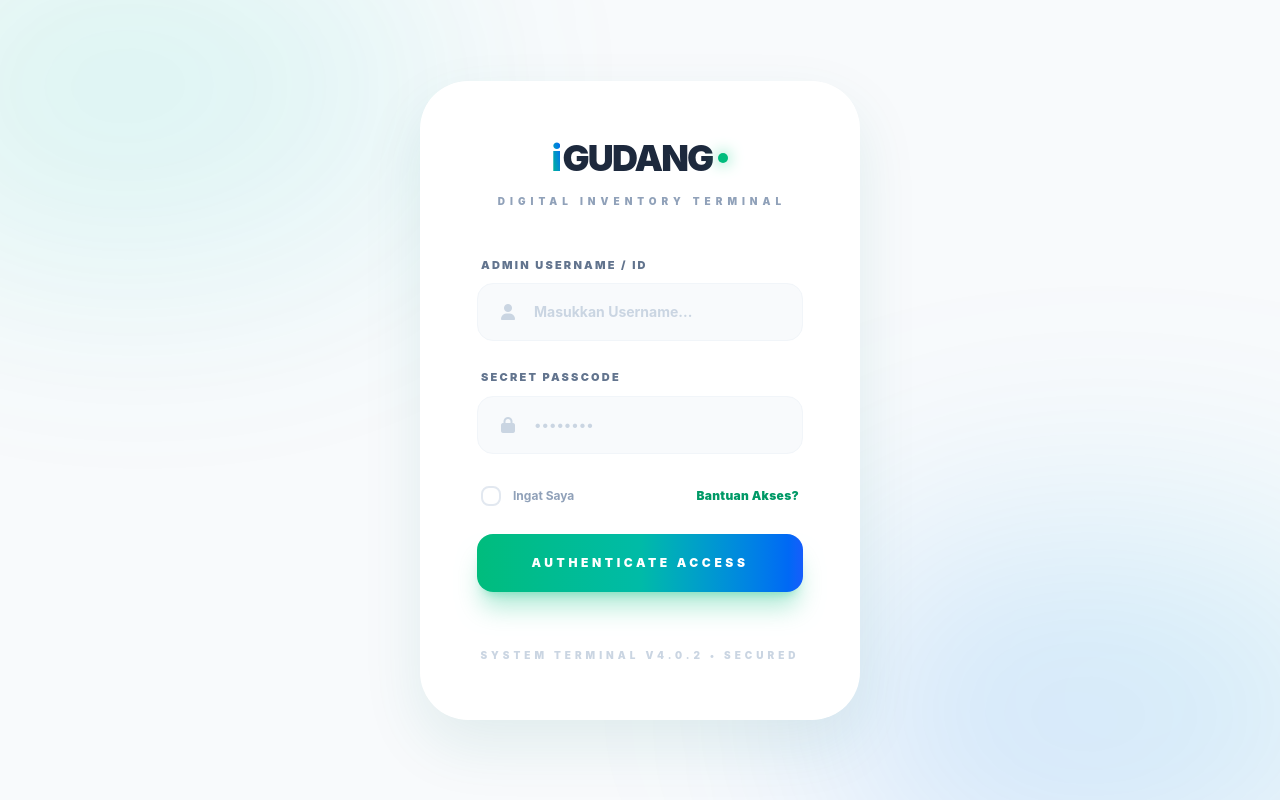
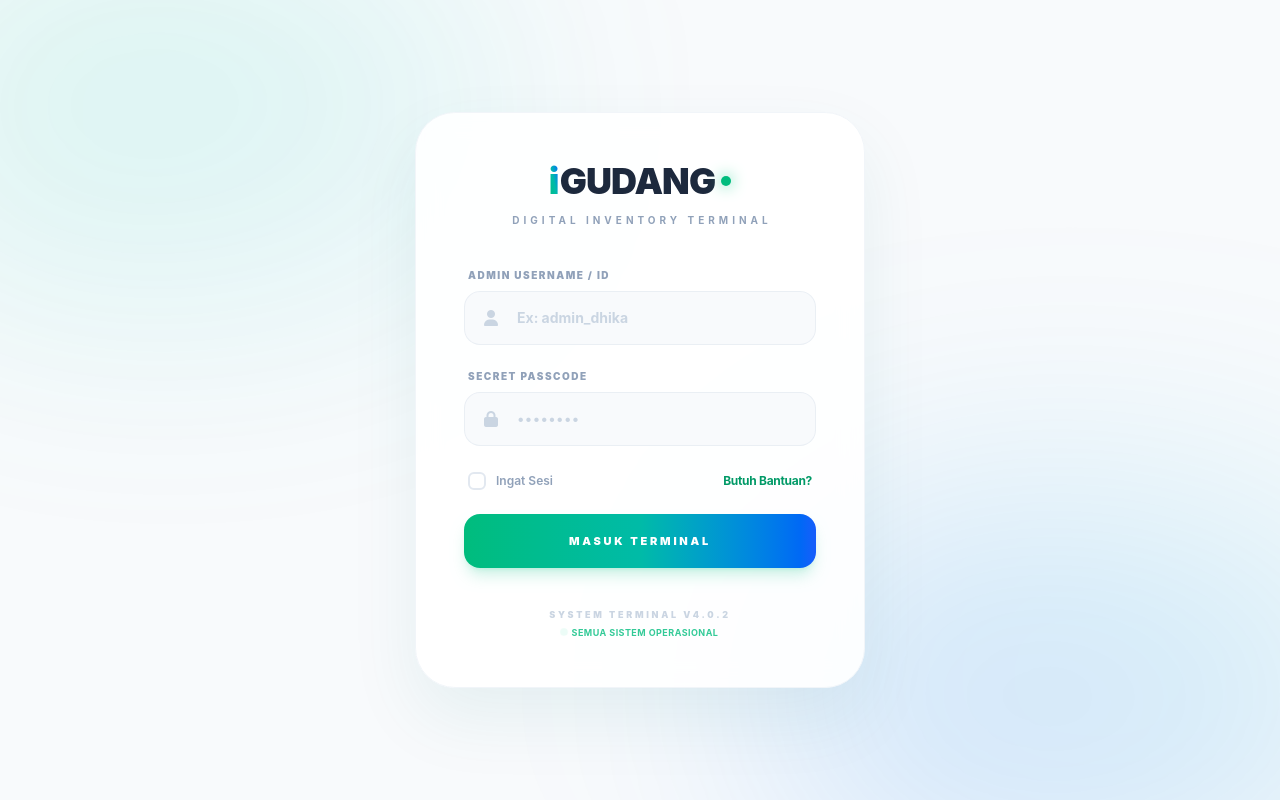
Before and after one commit to BIMAWAHYU12/GitpushDoa, a React (Vite) app in the folder frontend/: page /login in a window 1280 px wide. Built offline with nearby package versions, Linux system fonts and the light colour scheme.

Commit message:
alia meperbarui login informasi

```diff
--- a/frontend/src/pages/Login.jsx
+++ b/frontend/src/pages/Login.jsx
@@ -1,24 +1,38 @@
-import React, { useState } from 'react';
+import React, { useState, useEffect } from 'react';
 import { useNavigate } from 'react-router-dom';
 
 const Login = () => {
   // State Input Form
   const [username, setUsername] = useState('');
   const [password, setPassword] = useState('');
+  const [rememberMe, setRememberMe] = useState(false);
+  const [showPassword, setShowPassword] = useState(false);
 
-  // State Handling API Connection
+  // State Handling API & Validasi
   const [error, setError] = useState('');
   const [isLoading, setIsLoading] = useState(false);
+  const [isTouched, setIsTouched] = useState({ username: false, password: false });
 
   const navigate = useNavigate();
 
+  // Bersihkan error secara otomatis ketika user mulai mengetik ulang
+  useEffect(() => {
+    if (error) setError('');
+  }, [username, password]);
+
   const handleLogin = async (e) => {
     e.preventDefault();
+
+    // Validasi sederhana di sisi klien sebelum menembak API
+    if (username.trim().length < 3) {
+      setError('Username harus memiliki minimal 3 karakter!');
+      return;
+    }
+
     setError('');
     setIsLoading(true);
 
     try {
-      // Tembak langsung ke Endpoint Backend Node.js lu
       const response = await fetch('http://localhost:5000/api/auth/login', {
         method: 'POST',
         headers: {
@@ -29,23 +43,19 @@ const Login = () => {
 
       const result = await response.json();
 
-      // Jika status code bukan 200 (misal: 400, 401, 500)
       if (!response.ok) {
-        throw new Error(result.message || 'Login gagal, periksa jaringan Anda!');
+        throw new Error(result.message || 'Kredensial salah atau server tidak merespon!');
       }
 
-      // 🔥 AMBIL DATA ASLI DARI BACKEND & SIMPAN KE LOCALSTORAGE
+      // SIMPAN DATA KE LOCALSTORAGE
       localStorage.setItem('token', result.token);
-      localStorage.setItem('user_role', result.user.role); // Otomatis 'admin' / 'staff' sesuai DB
+      localStorage.setItem('user_role', result.user.role);
       localStorage.setItem('username', result.user.username);
       localStorage.setItem('isLoggedIn', 'true');
 
-      console.log("[FRONTEND LOG]: Login Sukses, Token disimpan.");
-
-      // Redirect ke halaman Dashboard utama
+      console.log("[FRONTEND LOG]: Login Sukses.");
       navigate('/dashboard');
     } catch (err) {
-      // Tampilkan pesan error dari backend ke komponen UI
       setError(err.message);
     } finally {
       setIsLoading(false);
@@ -53,50 +63,53 @@ const Login = () => {
   };
 
   return (
-    <div className="min-h-screen w-full flex items-center justify-center bg-[#f8fafc] relative overflow-hidden font-sans">
+    <div className="min-h-screen w-full flex items-center justify-center bg-[#f8fafc] relative overflow-hidden font-sans select-none">
 
-      {/* 🔮 BACKGROUND ORNAMENTS: Efek Blur Futuristik */}
-      <div className="absolute top-[-10%] left-[-10%] w-[45%] h-[45%] rounded-full bg-gradient-to-br from-emerald-400/20 to-cyan-500/10 blur-[120px] animate-pulse"></div>
-      <div className="absolute bottom-[-10%] right-[-10%] w-[45%] h-[45%] rounded-full bg-gradient-to-tr from-blue-600/20 to-teal-400/10 blur-[120px]"></div>
+      {/* 🔮 BACKGROUND ORNAMENTS: Blur Futuristik */}
+      <div className="absolute top-[-10%] left-[-10%] w-[50%] h-[50%] rounded-full bg-gradient-to-br from-emerald-400/20 to-cyan-500/10 blur-[130px] animate-pulse"></div>
+      <div className="absolute bottom-[-10%] right-[-10%] w-[50%] h-[50%] rounded-full bg-gradient-to-tr from-blue-600/20 to-teal-400/10 blur-[130px]"></div>
 
       {/* 📦 LOGIN CARD CONTAINER */}
-      <div className="w-full max-w-[440px] p-10 sm:p-14 bg-white rounded-[48px] shadow-[0_25px_60px_rgba(15,118,110,0.1)] border border-white/50 z-10 mx-4 backdrop-blur-sm">
+      <div className="w-full max-w-[450px] p-8 sm:p-12 bg-white/90 rounded-[40px] shadow-[0_30px_70px_rgba(15,118,110,0.08)] border border-slate-100 z-10 mx-4 backdrop-blur-md transition-all duration-300">
 
-        {/* HEADER: Branding iGudang (Typography Only) */}
-        <div className="text-center mb-12">
-          <h1 className="text-4xl font-black tracking-[-0.05em] flex items-center justify-center mb-4">
-            <span className="bg-gradient-to-tr from-emerald-500 to-blue-600 bg-clip-text text-transparent">i</span>
-            <span className="text-slate-800 ml-0.5">GUDANG</span>
+        {/* HEADER: Branding iGudang */}
+        <div className="text-center mb-10">
+          <h1 className="text-4xl font-black tracking-[-0.05em] flex items-center justify-center mb-3">
+            <span className="bg-gradient-to-tr from-emerald-500 via-teal-500 to-blue-600 bg-clip-text text-transparent">i</span>
+            <span className="text-slate-800 ml-0.5 tracking-tight">GUDANG</span>
             <span className="ml-1.5 h-2.5 w-2.5 rounded-full bg-emerald-500 shadow-[0_0_15px_rgba(52,211,153,1)]"></span>
           </h1>
-          <p className="text-[10px] font-black text-slate-400 uppercase tracking-[0.5em] ml-1">
+          <p className="text-[10px] font-bold text-slate-400 uppercase tracking-[0.4em] ml-1">
             Digital Inventory Terminal
           </p>
         </div>
 
-        {/* ⚠️ ALERT BOX: Muncul otomatis jika username/password salah */}
+        {/* ⚠️ ALERT BOX */}
         {error && (
-          <div className="mb-6 p-4 bg-red-50 border border-red-200 text-red-600 rounded-2xl text-xs font-bold text-center animate-shake">
-            ⚠️ {error}
+          <div className="mb-6 p-4 bg-red-50/80 border border-red-100 text-red-600 rounded-2xl text-xs font-semibold flex items-center gap-2 justify-center animate-fade-in shadow-sm">
+            <i className="fas fa-exclamation-circle text-sm"></i>
+            <span>{error}</span>
           </div>
         )}
 
         {/* FORM LOGIN */}
-        <form onSubmit={handleLogin} className="space-y-7">
+        <form onSubmit={handleLogin} className="space-y-6">
 
           {/* USERNAME INPUT */}
-          <div className="space-y-2.5">
-            <label className="block text-[11px] font-black text-slate-500 uppercase tracking-[0.2em] ml-1">
+          <div className="space-y-2">
+            <label className={`block text-[10px] font-black uppercase tracking-[0.15em] ml-1 transition-colors duration-300 ${isTouched.username ? 'text-emerald-600' : 'text-slate-400'}`}>
               Admin Username / ID
             </label>
-            <div className="relative group">
-              <i className="fas fa-user absolute left-6 top-1/2 -translate-y-1/2 text-slate-300 group-focus-within:text-emerald-500 transition-colors"></i>
+            <div className="relative">
+              <i className={`fas fa-user absolute left-5 top-1/2 -translate-y-1/2 transition-colors duration-300 ${username ? 'text-emerald-500' : 'text-slate-300'}`}></i>
               <input
                 type="text"
                 required
                 disabled={isLoading}
-                className="w-full pl-14 pr-6 py-4.5 bg-slate-50 border border-slate-100 rounded-2xl focus:outline-none focus:ring-4 focus:ring-emerald-500/10 focus:border-emerald-500 transition-all duration-300 text-sm font-bold text-slate-700 placeholder:text-slate-300 disabled:opacity-50"
-                placeholder="Masukkan Username..."
+                onFocus={() => setIsTouched({ ...isTouched, username: true })}
+                onBlur={() => setIsTouched({ ...isTouched, username: false })}
+                className="w-full pl-13 pr-5 py-4 bg-slate-50 border border-slate-200/60 rounded-2xl focus:outline-none focus:ring-4 focus:ring-emerald-500/5 focus:border-emerald-500 focus:bg-white transition-all duration-300 text-sm font-bold text-slate-700 placeholder:text-slate-300 disabled:opacity-50"
+                placeholder="Ex: admin_dhika"
                 value={username}
                 onChange={(e) => setUsername(e.target.value)}
               />
@@ -104,56 +117,81 @@ const Login = () => {
           </div>
 
           {/* PASSWORD INPUT */}
-          <div className="space-y-2.5">
-            <label className="block text-[11px] font-black text-slate-500 uppercase tracking-[0.2em] ml-1">
+          <div className="space-y-2">
+            <label className={`block text-[10px] font-black uppercase tracking-[0.15em] ml-1 transition-colors duration-300 ${isTouched.password ? 'text-emerald-600' : 'text-slate-400'}`}>
               Secret Passcode
             </label>
-            <div className="relative group">
-              <i className="fas fa-lock absolute left-6 top-1/2 -translate-y-1/2 text-slate-300 group-focus-within:text-emerald-500 transition-colors"></i>
+            <div className="relative">
+              <i className={`fas fa-lock absolute left-5 top-1/2 -translate-y-1/2 transition-colors duration-300 ${password ? 'text-emerald-500' : 'text-slate-300'}`}></i>
               <input
-                type="password"
+                type={showPassword ? "text" : "password"}
                 required
                 disabled={isLoading}
-                className="w-full pl-14 pr-6 py-4.5 bg-slate-50 border border-slate-100 rounded-2xl focus:outline-none focus:ring-4 focus:ring-emerald-500/10 focus:border-emerald-500 transition-all duration-300 text-sm font-medium text-slate-700 placeholder:text-slate-300 disabled:opacity-50"
+                onFocus={() => setIsTouched({ ...isTouched, password: true })}
+                onBlur={() => setIsTouched({ ...isTouched, password: false })}
+                className="w-full pl-13 pr-12 py-4 bg-slate-50 border border-slate-200/60 rounded-2xl focus:outline-none focus:ring-4 focus:ring-emerald-500/5 focus:border-emerald-500 focus:bg-white transition-all duration-300 text-sm font-medium text-slate-700 placeholder:text-slate-300 disabled:opacity-50 tracking-wide"
                 placeholder="••••••••"
                 value={password}
                 onChange={(e) => setPassword(e.target.value)}
               />
+              {/* Tombol Intip Password */}
+              {password && (
+                <button
+                  type="button"
+                  tabIndex="-1"
+                  onClick={() => setShowPassword(!showPassword)}
+                  className="absolute right-4 top-1/2 -translate-y-1/2 text-slate-400 hover:text-slate-600 focus:outline-none transition-colors p-1"
+                >
+                  <i className={`fas ${showPassword ? 'fa-eye-slash' : 'fa-eye'} text-xs`}></i>
+                </button>
+              )}
             </div>
           </div>
 
           {/* HELPER LINKS */}
-          <div className="flex items-center justify-between px-1 pt-1">
+          <div className="flex items-center justify-between px-1 pt-0.5">
             <label className="flex items-center cursor-pointer group">
               <div className="relative flex items-center">
-                <input type="checkbox" className="peer hidden" />
-                <div className="h-5 w-5 border-2 border-slate-200 rounded-lg peer-checked:bg-emerald-500 peer-checked:border-emerald-500 transition-all"></div>
-                <i className="fas fa-check absolute text-[10px] text-white opacity-0 peer-checked:opacity-100 left-1.5 transition-opacity"></i>
+                <input
+                  type="checkbox"
+                  className="peer hidden"
+                  checked={rememberMe}
+                  onChange={(e) => setRememberMe(e.target.checked)}
+                />
+                <div className="h-[18px] w-[18px] border-2 border-slate-200 rounded-md peer-checked:bg-emerald-500 peer-checked:border-emerald-500 transition-all duration-200"></div>
+                <i className="fas fa-check absolute text-[9px] text-white opacity-0 peer-checked:opacity-100 left-1.5 transition-opacity duration-200"></i>
               </div>
-              <span className="ml-3 text-[12px] font-bold text-slate-400 group-hover:text-slate-600 transition-colors">Ingat Saya</span>
+              <span className="ml-2.5 text-xs font-semibold text-slate-400 group-hover:text-slate-600 transition-colors duration-200 select-none">Ingat Sesi</span>
             </label>
-            <a href="#" className="text-[12px] font-black text-emerald-600 hover:text-blue-700 transition-colors tracking-wide">Bantuan Akses?</a>
+            <a href="#" className="text-xs font-bold text-emerald-600 hover:text-blue-600 transition-colors duration-200 tracking-tight">Butuh Bantuan?</a>
           </div>
 
-          {/* BUTTON SUBMIT: Gradasi Vibrant dengan Status Loading */}
+          {/* BUTTON SUBMIT */}
           <button
             type="submit"
             disabled={isLoading}
-            className="w-full py-5 bg-gradient-to-r from-emerald-500 via-teal-500 to-blue-600 hover:scale-[1.02] active:scale-[0.98] disabled:opacity-50 text-white rounded-2xl font-black text-[12px] tracking-[0.3em] shadow-xl shadow-emerald-500/30 transition-all duration-500 uppercase mt-4 flex items-center justify-center gap-2"
+            className="w-full h-[54px] bg-gradient-to-r from-emerald-500 via-teal-500 to-blue-600 hover:opacity-95 active:scale-[0.99] disabled:opacity-50 text-white rounded-2xl font-black text-[11px] tracking-[0.25em] shadow-lg shadow-emerald-500/20 transition-all duration-300 uppercase mt-2 flex items-center justify-center gap-2 cursor-pointer"
           >
             {isLoading ? (
-              <span>AUTHENTICATING...</span>
+              <div className="flex items-center gap-2.5">
+                <div className="w-4 h-4 border-2 border-white border-t-transparent rounded-full animate-spin"></div>
+                <span className="opacity-90">Memverifikasi...</span>
+              </div>
             ) : (
-              <span>AUTHENTICATE ACCESS</span>
+              <span>Masuk Terminal</span>
             )}
           </button>
         </form>
 
-        {/* FOOTER: System Version */}
-        <div className="mt-14 text-center">
-          <p className="text-[10px] font-black text-slate-300 uppercase tracking-[0.4em]">
-            System Terminal v4.0.2 • Secured
+        {/* FOOTER: System Status & Version */}
+        <div className="mt-10 text-center flex flex-col gap-1">
+          <p className="text-[9px] font-black text-slate-300 uppercase tracking-[0.3em]">
+            System Terminal v4.0.2
           </p>
+          <div className="flex items-center justify-center gap-1.5 text-[9px] font-bold text-emerald-500/80 uppercase tracking-wider">
+            <span className="h-1 w-1 rounded-full bg-emerald-400 animate-ping"></span>
+            Semua Sistem Operasional
+          </div>
         </div>
       </div>
     </div>
```
